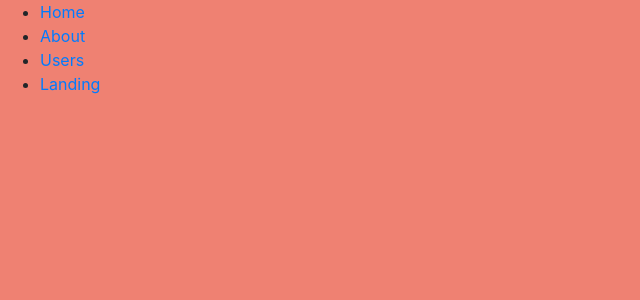
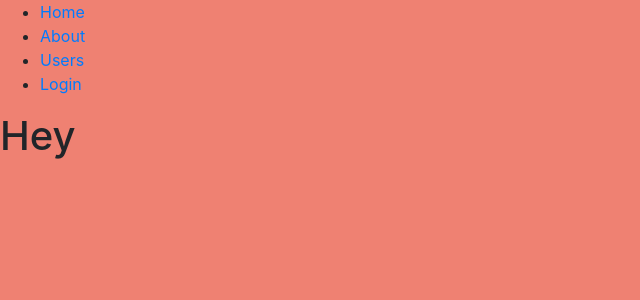
Before and after one commit to aryankush25/My-Music-App-React-Redux, a React (Create React App) app: page /users in a window 1280 px wide. Shown: the top 300 px of the page, without its empty margins (0-640 px from the left). Built offline with nearby package versions, Linux system fonts and the light colour scheme.

Commit message:
Routes Setup

```diff
--- a/src/components/Header/index.js
+++ b/src/components/Header/index.js
@@ -6,7 +6,7 @@ const Header = () => {
     <nav>
       <ul>
         <li>
-          <Link to="/Home">Home</Link>
+          <Link to="/home">Home</Link>
         </li>
         <li>
           <Link to="/about/">About</Link>
@@ -15,7 +15,7 @@ const Header = () => {
           <Link to="/users/">Users</Link>
         </li>
         <li>
-          <Link to="/">Landing</Link>
+          <Link to="/login">Login</Link>
         </li>
       </ul>
     </nav>
--- a/src/containers/LayoutWithHeader/index.js
+++ b/src/containers/NavBar/index.js
@@ -1,7 +1,7 @@
 import React from "react";
 import Header from "../../components/Header";
 
-const WithHeader = props => {
+const NavBar = props => {
   console.log(props);
   return (
     <div>
@@ -11,4 +11,4 @@ const WithHeader = props => {
   );
 };
 
-export default WithHeader;
+export default NavBar;
--- a/src/routes/index.js
+++ b/src/routes/index.js
@@ -1,13 +1,12 @@
 import React, { Component } from "react";
 import { Route, Switch } from "react-router-dom";
 import Landing from "./Landing";
-import WithHeader from "../containers/LayoutWithHeader";
+import NavBar from "../containers/NavBar";
 import Home from "./Home";
 import About from "./About";
 import Users from "./Users";
 
 const Routes = () => {
-  console.log("asdas");
   return (
     <div>
       <Switch>
@@ -17,11 +16,11 @@ const Routes = () => {
           render={props => {
             return (
               <div>
-                <WithHeader {...props}>
-                  <Route path="home" exact component={Home} />
-                  <Route path="about" exact component={About} />
-                  <Route path="users" exact component={Users} />
-                </WithHeader>
+                <NavBar {...props}>
+                  <Route path="/home" exact component={Home} />
+                  <Route path="/about" exact component={About} />
+                  <Route path="/users" exact component={Users} />
+                </NavBar>
               </div>
             );
           }}
```
Also changed, not shown: src/index.js (+12 -7 lines), src/assets/styles/index.css (deleted), src/index.css (added).
